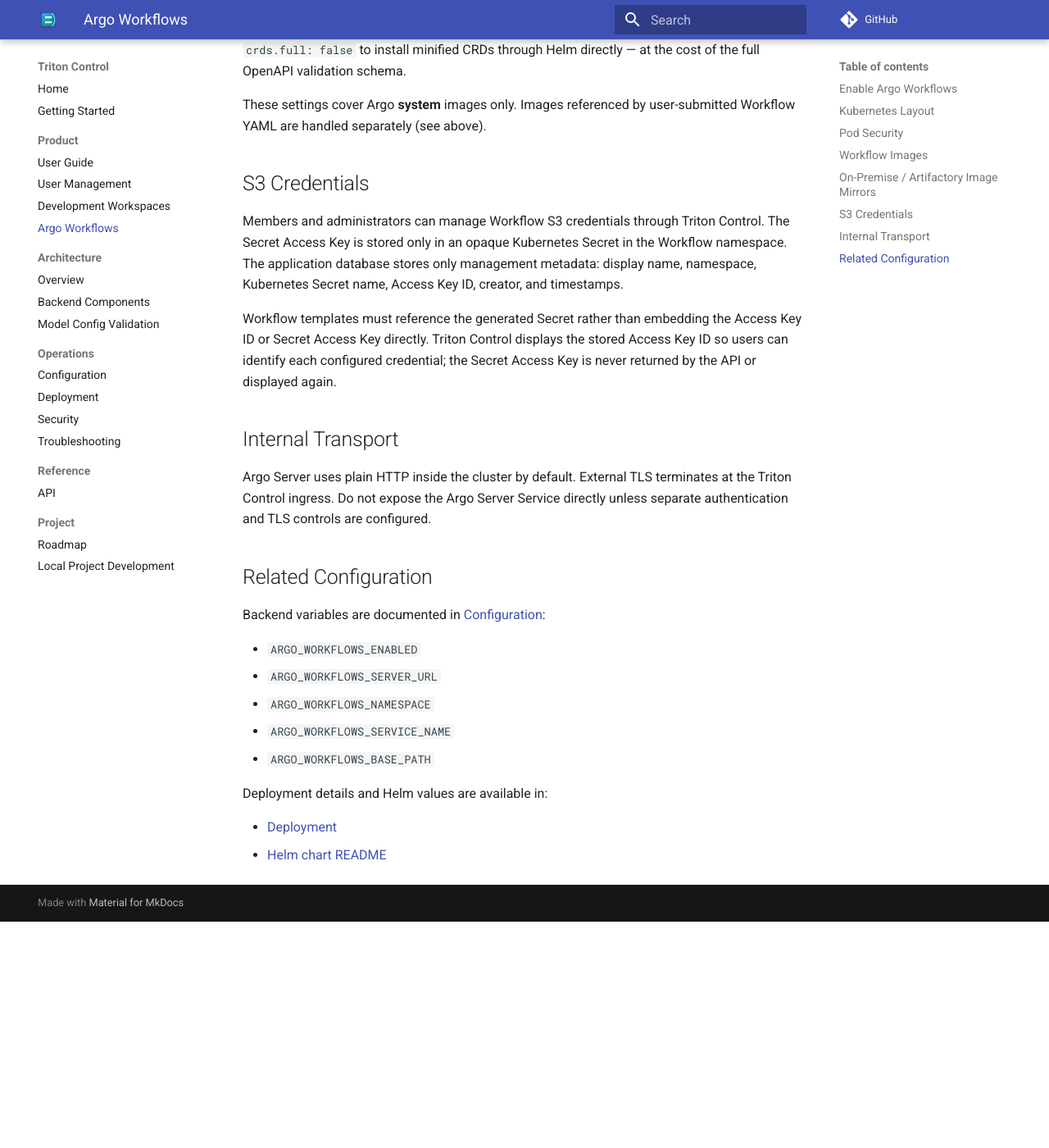
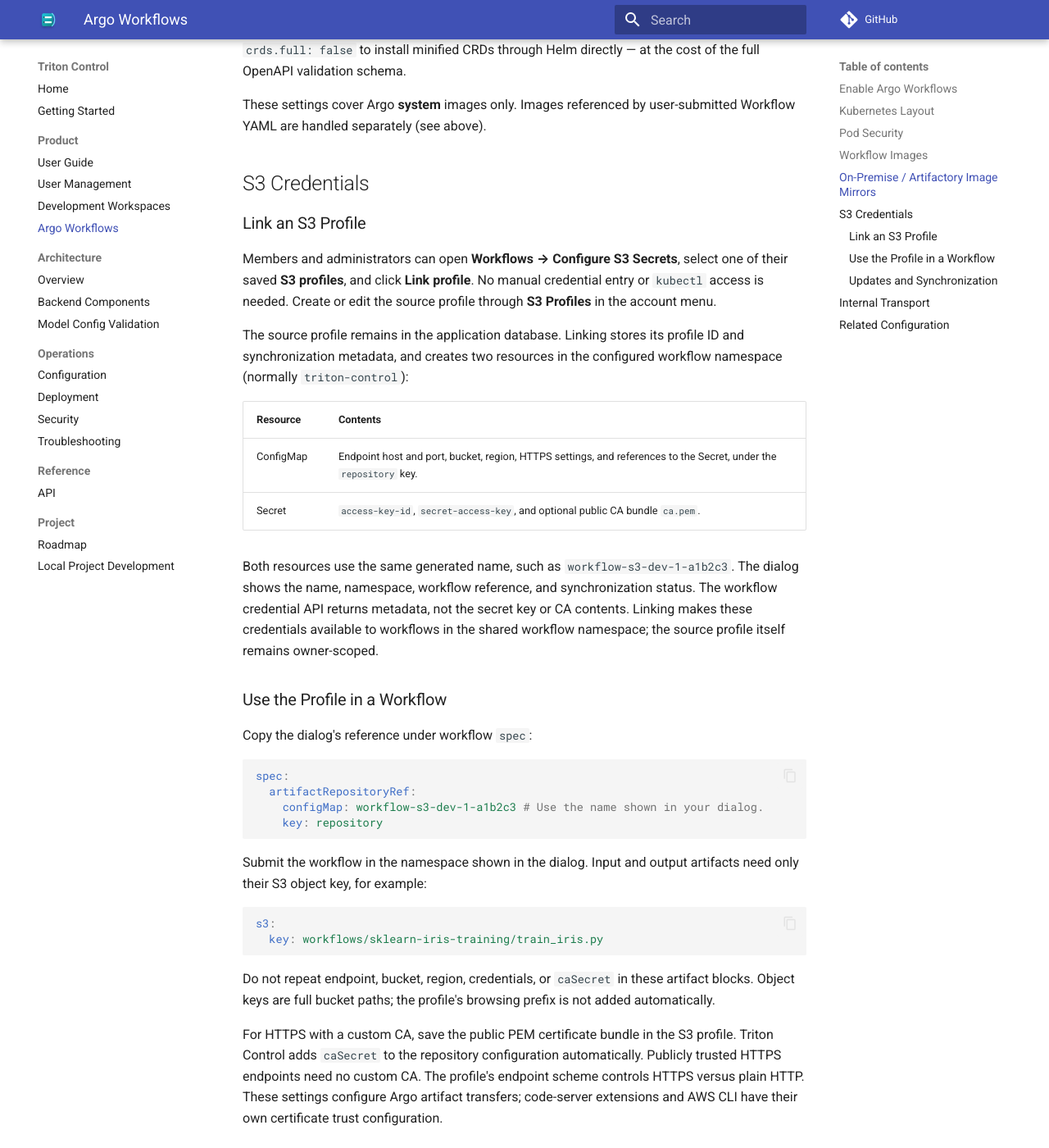
Before and after one commit to ai-lab-tech/triton-control, an MkDocs documentation site: the page built from docs/argo-workflows.md, in a window 1280 px wide and 1400 px high, scrolled down 2832 px. Shown: the whole window at 82% size. Built offline with MkDocs 1.6.1 and Material for MkDocs 9.7.7, drawn with Linux system fonts in a browser that asks for light colours; comment, search, counter and statistics services are not loaded; before the commit the page ends 3956 px from its top, so only the background shows below that; some of the changed text lies outside the part shown.

Commit message:
feat: Enhance Argo Workflows documentation with S3 profile linking and synchronization details

````diff
--- a/docs/argo-workflows.md
+++ b/docs/argo-workflows.md
@@ -123,16 +123,72 @@
 
 ## S3 Credentials
 
-Members and administrators can manage Workflow S3 credentials through Triton
-Control. The Secret Access Key is stored only in an opaque Kubernetes Secret in
-the Workflow namespace. The application database stores only management
-metadata: display name, namespace, Kubernetes Secret name, Access Key ID,
-creator, and timestamps.
+### Link an S3 Profile
 
-Workflow templates must reference the generated Secret rather than embedding
-the Access Key ID or Secret Access Key directly. Triton Control displays the
-stored Access Key ID so users can identify each configured credential; the
-Secret Access Key is never returned by the API or displayed again.
+Members and administrators can open **Workflows → Configure S3 Secrets**, select
+one of their saved **S3 profiles**, and click **Link profile**. No manual credential
+entry or `kubectl` access is needed. Create or edit the source profile through
+**S3 Profiles** in the account menu.
+
+The source profile remains in the application database. Linking stores its profile
+ID and synchronization metadata, and creates two resources in the configured
+workflow namespace (normally `triton-control`):
+
+| Resource | Contents |
+| --- | --- |
+| ConfigMap | Endpoint host and port, bucket, region, HTTPS settings, and references to the Secret, under the `repository` key. |
+| Secret | `access-key-id`, `secret-access-key`, and optional public CA bundle `ca.pem`. |
+
+Both resources use the same generated name, such as `workflow-s3-dev-1-a1b2c3`.
+The dialog shows the name, namespace, workflow reference, and synchronization status.
+The workflow credential API returns metadata, not the secret key or CA contents.
+Linking makes these credentials available to workflows in the shared workflow
+namespace; the source profile itself remains owner-scoped.
+
+### Use the Profile in a Workflow
+
+Copy the dialog's reference under workflow `spec`:
+
+```yaml
+spec:
+  artifactRepositoryRef:
+    configMap: workflow-s3-dev-1-a1b2c3 # Use the name shown in your dialog.
+    key: repository
+```
+
+Submit the workflow in the namespace shown in the dialog. Input and output
+artifacts need only their S3 object key, for example:
+
+```yaml
+s3:
+  key: workflows/sklearn-iris-training/train_iris.py
+```
+
+Do not repeat endpoint, bucket, region, credentials, or `caSecret` in these artifact
+blocks. Object keys are full bucket paths; the profile's browsing prefix is not
+added automatically.
+
+For HTTPS with a custom CA, save the public PEM certificate bundle in the S3
+profile. Triton Control adds `caSecret` to the repository configuration automatically.
+Publicly trusted HTTPS endpoints need no custom CA. The profile's endpoint scheme
+controls HTTPS versus plain HTTP. These settings configure Argo artifact transfers;
+code-server extensions and AWS CLI have their own certificate trust configuration.
+
+### Updates and Synchronization
+
+Saving the source profile synchronizes its endpoint, bucket, region, credentials,
+and CA settings to all linked workflow resources without changing their names.
+New runs use the updated configuration; running workflows may retain values
+already loaded. The dialog shows the last successful sync and any sync error.
+The profile owner can click **Sync now** to retry. Existing links created before
+repository support need **Sync now** once after upgrading to create their ConfigMap.
+
+Removing a link deletes its workflow ConfigMap and Secret, so workflows using that
+reference can no longer access them. Remove all links before deleting the source
+profile.
+
+See the [Iris training example](https://github.com/ai-lab-tech/triton-control/tree/main/examples/workflows/sklearn-iris-training)
+for a complete workflow and instructions for uploading scripts and checking results.
 
 ## Internal Transport
 
````
Also changed, not shown: docs/index.md (+1 -1 lines), docs/user-guide.md (+6 -0 lines).
